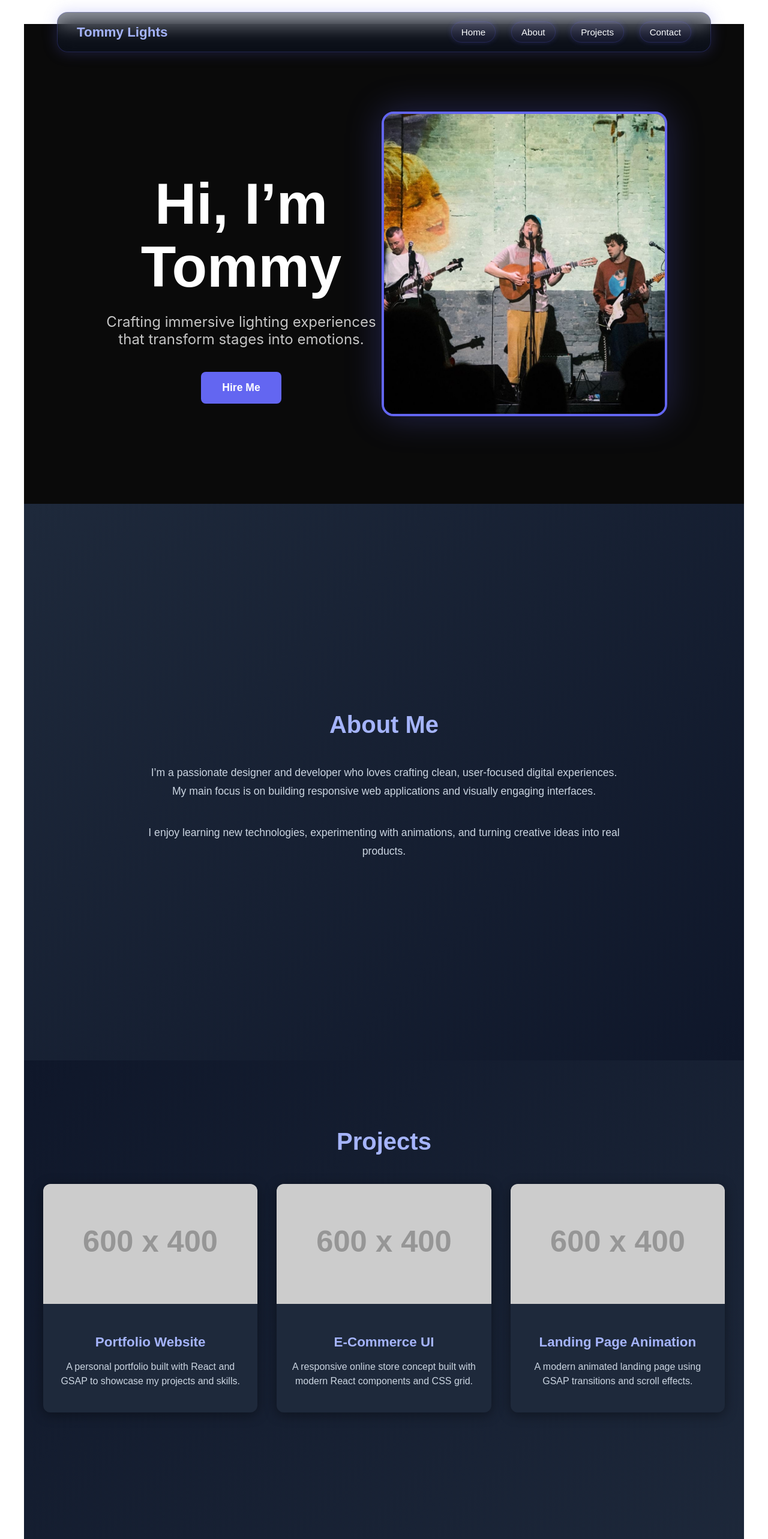
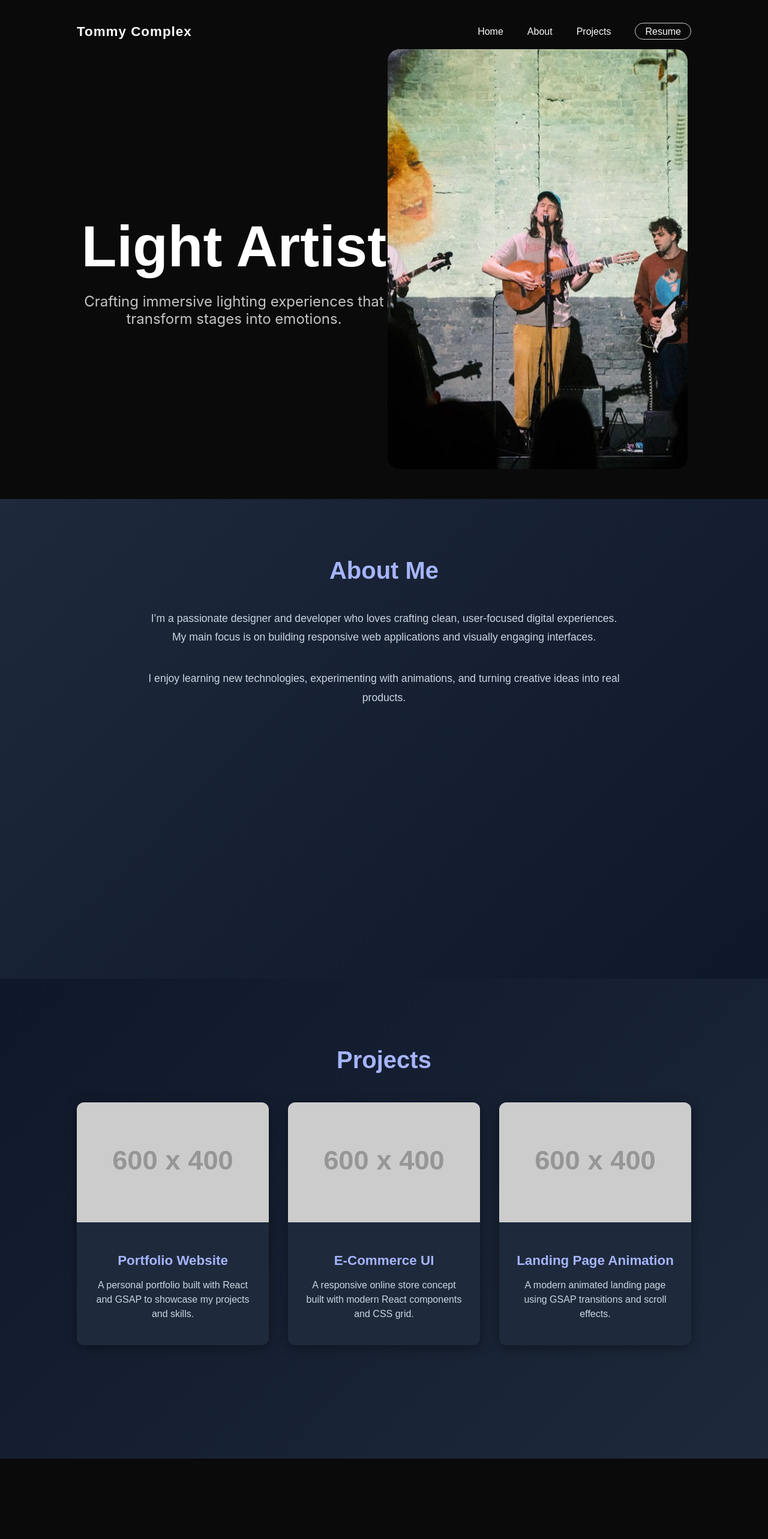
Before and after one commit to EyalYeh/tommy-website, a React (Vite) app in the folder tommy-website/: page / in a window 1280 px wide. Shown: the top 2566 px of the page at 60% size. After the commit the page ends 2464 px from the top, so only its background shows below. Built offline with nearby package versions, Linux system fonts and the light colour scheme.

Commit message:
Design updates

```diff
--- a/tommy-website/src/components/About.css
+++ b/tommy-website/src/components/About.css
@@ -1,14 +1,25 @@
+/* Full-bleed background (ignores parent padding), no horizontal scrollbar */
 .about {
+  position: relative;
+  left: 50%;
+  width: 100vw;
+  margin-left: -50vw;
+
   min-height: 100vh;
+  background: linear-gradient(135deg, #1e293b, #0f172a);
+  color: #f8fafc;
+  overflow: hidden; /* prevent tiny overflow from transforms */
+}
+
+/* Content stays nicely aligned like the hero (10vw gutters) */
+.about-inner {
+  max-width: 1600px;      /* optional cap */
+  margin: 0 auto;
+  padding: 4rem 10vw;
   display: flex;
   flex-direction: column;
-  justify-content: center;
   align-items: center;
   text-align: center;
-
-  background: linear-gradient(135deg, #1e293b, #0f172a);
-  color: #f8fafc;
-  padding: 4rem 2rem;
   font-family: 'Poppins', sans-serif;
 }
 
@@ -16,7 +27,7 @@
   font-size: 2.5rem;
   font-weight: 700;
   margin-bottom: 1.5rem;
-  color: #a5b4fc; /* subtle indigo accent */
+  color: #a5b4fc;
 }
 
 .about p {
@@ -28,11 +39,7 @@
 }
 
 @media (max-width: 768px) {
-  .about h2 {
-    font-size: 2rem;
-  }
-
-  .about p {
-    font-size: 1rem;
-  }
+  .about-inner { padding: 3rem 6vw; }
+  .about h2 { font-size: 2rem; }
+  .about p  { font-size: 1rem; }
 }
--- a/tommy-website/src/components/About.jsx
+++ b/tommy-website/src/components/About.jsx
@@ -20,6 +20,7 @@ function About() {
 
   return (
     <section id="about" ref={aboutRef} className="about">
+      <div className="about-inner">
         <h2>About Me</h2>
         <p>
           I’m a passionate designer and developer who loves crafting clean, user-focused digital experiences.
@@ -29,6 +30,8 @@ function About() {
           I enjoy learning new technologies, experimenting with animations, and turning creative ideas
           into real products.
         </p>
+
+      </div>
     </section>
   );
 }
--- a/tommy-website/src/components/Hero.css
+++ b/tommy-website/src/components/Hero.css
@@ -5,22 +5,21 @@
   display: flex;
   align-items: center;
   justify-content: space-between;
-  padding: 0 10vw;
+  padding: 0 8vw;
   background: #0a0a0a;
   color: #f8f9fa;
-  overflow: hidden;
+  overflow: visible;
   box-sizing: border-box;
+
 }
 
 /* ===== Image section ===== */
 .hero-image-container {
-  flex: 1;
-  width: 500px;
-  height: 500px;
-  overflow: hidden; /* ✅ important: frame effect */
+  flex: 0 0 50%;
+  max-width: 500px;
+  height: 700px;
+  overflow: hidden;
   border-radius: 20px;
-  border: 4px solid #6366f1;
-  box-shadow: 0 0 60px rgba(99, 102, 241, 0.3);
   display: flex;
   justify-content: center;
   align-items: center;
--- a/tommy-website/src/components/Hero.jsx
+++ b/tommy-website/src/components/Hero.jsx
@@ -35,11 +35,10 @@ function Hero() {
   return (
     <section id="hero" ref={heroRef} className="hero">
       <div className="hero-content">
-        <h1 className="hero-title">Hi, I’m Tommy</h1>
+        <h1 className="hero-title">Light Artist</h1>
         <p className="hero-subtitle">
           Crafting immersive lighting experiences that transform stages into emotions.
         </p>
-        <button className="hero-button">Hire Me</button>
       </div>
 
       <div className="hero-image-container">
--- a/tommy-website/src/components/NavBar.css
+++ b/tommy-website/src/components/NavBar.css
@@ -1,3 +1,4 @@
+/* === Base Navbar === */
 .navbar {
   position: fixed;
   top: 20px;
@@ -9,16 +10,13 @@
   display: flex;
   justify-content: center;
   align-items: center;
-  background: rgba(15, 23, 42, 0.45);
-  backdrop-filter: blur(16px);
-  border-radius: 18px;
-  border: 1px solid rgba(99, 102, 241, 0.25);
-  box-shadow: 0 0 25px rgba(99, 102, 241, 0.25);
+  background: transparent;
   color: #f8fafc;
   font-family: 'Poppins', sans-serif;
   z-index: 1000;
 }
 
+/* === Inner Layout === */
 .navbar-inner {
   width: 100%;
   display: flex;
@@ -27,38 +25,59 @@
   padding: 0 2rem;
 }
 
+/* === Logo === */
 .navbar-logo {
   font-size: 1.4rem;
   font-weight: 700;
-  color: #a5b4fc;
+  color: #f8fafc;
+  letter-spacing: 1px;
 }
 
+/* === Navigation Links === */
 .navbar-links {
   list-style: none;
   display: flex;
-  gap: 1.6rem;
+  gap: 2.5rem;
   margin: 0;
 }
 
+/* === Base link style === */
 .navbar-links a {
   text-decoration: none;
   color: #f8fafc;
-  font-size: 0.95rem;
+  font-size: 1rem;        /* base size */
   font-weight: 500;
-  padding: 0.5rem 1rem;
-  border-radius: 50px;
-  background: rgba(99, 102, 241, 0.08);
-  border: 1px solid rgba(99, 102, 241, 0.2);
-  box-shadow: 0 0 10px rgba(99, 102, 241, 0.2);
-  transition: all 0.3s ease;
+  transition: font-size 0.25s ease, color 0.25s ease;
+  position: relative;
 }
 
+/* === Font grows when hovered === */
 .navbar-links a:hover {
-  background: rgba(99, 102, 241, 0.3);
-  color: #a5b4fc;
-  box-shadow: 0 0 18px rgba(99, 102, 241, 0.45);
+  font-size: 1.25rem;     /* grows in size */
+      /* subtle color shift */
 }
 
+/* === Optional underline animation === */
+
+.navbar-links a:hover::after {
+  width: 60%;
+}
+
+/* === Resume link: special white outline === */
+.resume-btn {
+  color: #ffffff;
+  font-weight: 600;
+  border: 1.5px solid rgba(255, 255, 255, 0.8);
+  padding: 0.3rem 1rem;
+  border-radius: 40px;
+  transition: font-size 0.25s ease, color 0.25s ease, border-color 0.25s ease;
+}
+
+.resume-btn:hover {
+  font-size: 1.25rem;      /* grows too */
+}
+
+/* === Responsive adjustments === */
 @media (max-width: 900px) {
   .navbar {
     width: 92%;
@@ -73,11 +92,15 @@
   .navbar-links {
     flex-wrap: wrap;
     justify-content: center;
-    gap: 1rem;
+    gap: 1.2rem;
   }
 
   .navbar-links a {
-    font-size: 0.9rem;
-    padding: 0.4rem 0.8rem;
+    font-size: 0.95rem;
+  }
+
+  .resume-btn {
+    padding: 0.35rem 1rem;
+    font-size: 0.95rem;
   }
 }
--- a/tommy-website/src/components/NavBar.jsx
+++ b/tommy-website/src/components/NavBar.jsx
@@ -39,12 +39,12 @@ function NavBar() {
   return (
     <nav ref={navRef} className="navbar">
       <div className="navbar-inner">
-        <div className="navbar-logo">Tommy Lights</div>
+        <div className="navbar-logo">Tommy Complex</div>
         <ul className="navbar-links">
           <li><a href="#hero">Home</a></li>
           <li><a href="#about">About</a></li>
           <li><a href="#projects">Projects</a></li>
-          <li><a href="#contact">Contact</a></li>
+          <li><a href="#contact" className="resume-btn">Resume</a></li>
         </ul>
       </div>
     </nav>
--- a/tommy-website/src/components/Projects.css
+++ b/tommy-website/src/components/Projects.css
@@ -1,24 +1,36 @@
+/* Full-width background */
 .projects {
+  position: relative;
+  left: 50%;
+  width: 100vw;
+  margin-left: -50vw;
+
   min-height: 100vh;
   background: linear-gradient(135deg, #0f172a, #1e293b);
   color: #f8fafc;
+  overflow: hidden;
+}
+
+/* Inner container matches Hero padding (10vw) */
+.projects-inner {
+  max-width: 1600px;
+  margin: 0 auto;
+  padding: 5rem 10vw;
   text-align: center;
-  padding: 5rem 2rem;
   font-family: 'Poppins', sans-serif;
 }
 
-.projects h2 {
+.projects-inner h2 {
   font-size: 2.5rem;
   font-weight: 700;
   margin-bottom: 3rem;
-  color: #a5b4fc; /* indigo accent */
+  color: #a5b4fc;
 }
 
 .projects-grid {
   display: grid;
   grid-template-columns: repeat(auto-fit, minmax(300px, 1fr));
   gap: 2rem;
-  max-width: 1200px;
   margin: 0 auto;
 }
 
@@ -58,3 +70,14 @@
   font-size: 1rem;
   line-height: 1.5;
 }
+
+/* Responsive tweaks */
+@media (max-width: 768px) {
+  .projects-inner {
+    padding: 4rem 6vw;
+  }
+
+  .projects-inner h2 {
+    font-size: 2rem;
+  }
+}
--- a/tommy-website/src/components/Projects.jsx
+++ b/tommy-website/src/components/Projects.jsx
@@ -7,14 +7,16 @@ function Projects() {
 
   useEffect(() => {
     if (projectsRef.current) {
-      gsap.from(projectsRef.current.children, {
+      gsap.from(projectsRef.current.querySelectorAll(".project-card"), {
         opacity: 0,
         y: 40,
         duration: 1.2,
         stagger: 0.2,
         ease: "power2.out",
         onComplete: () =>
-          gsap.set(projectsRef.current.children, { clearProps: "opacity,transform" }),
+          gsap.set(projectsRef.current.querySelectorAll(".project-card"), {
+            clearProps: "opacity,transform",
+          }),
       });
     }
   }, []);
@@ -44,7 +46,8 @@ function Projects() {
   ];
 
   return (
-    <section id="projects" ref={projectsRef} className="projects">
+    <section id="projects" className="projects">
+      <div className="projects-inner" ref={projectsRef}>
         <h2>Projects</h2>
         <div className="projects-grid">
           {projects.map((proj, index) => (
@@ -63,6 +66,7 @@ function Projects() {
             </a>
           ))}
         </div>
+      </div>
     </section>
   );
 }
--- a/tommy-website/src/index.css
+++ b/tommy-website/src/index.css
@@ -0,0 +1,7 @@
+html, body {
+  margin: 0;                  /* removes the white gap */
+  padding: 0;
+  background-color: #0a0a0a;  /* same as your hero */
+  /* ❌ do NOT set height:100% here */
+  /* ❌ do NOT set overflow-y:hidden */
+}
```
Lines whose indentation alone changed are shown as unchanged.
